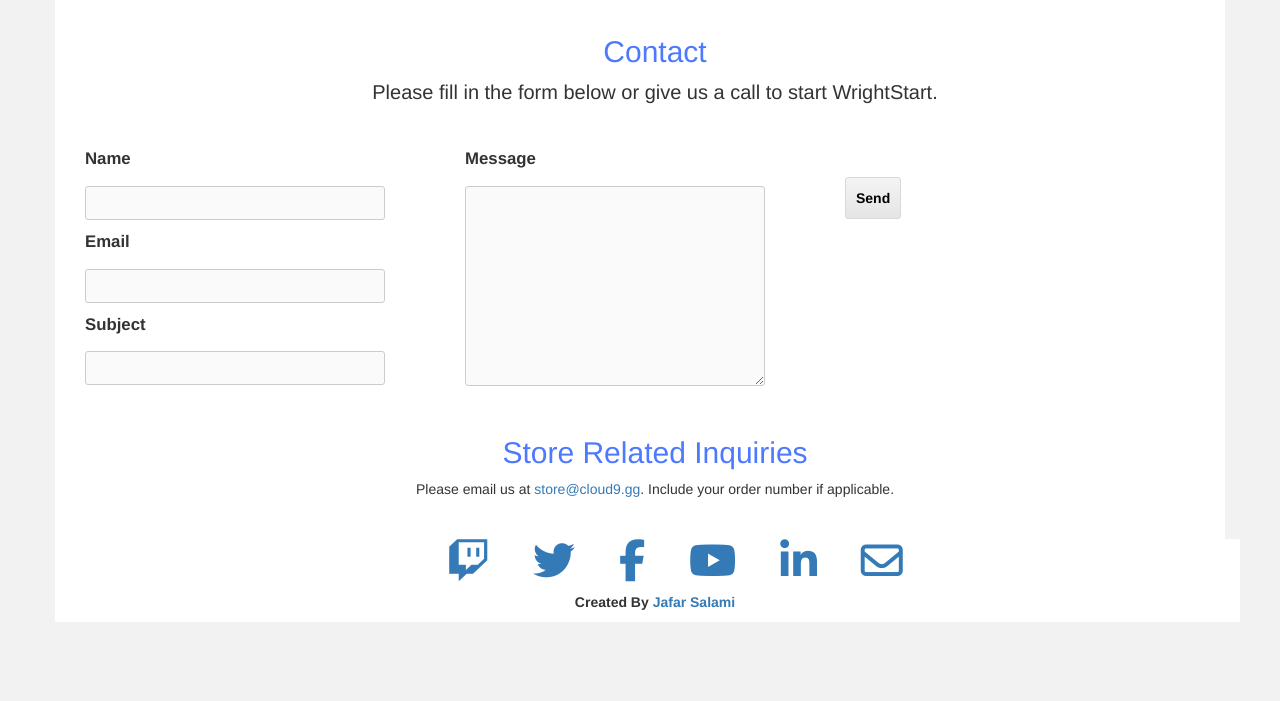
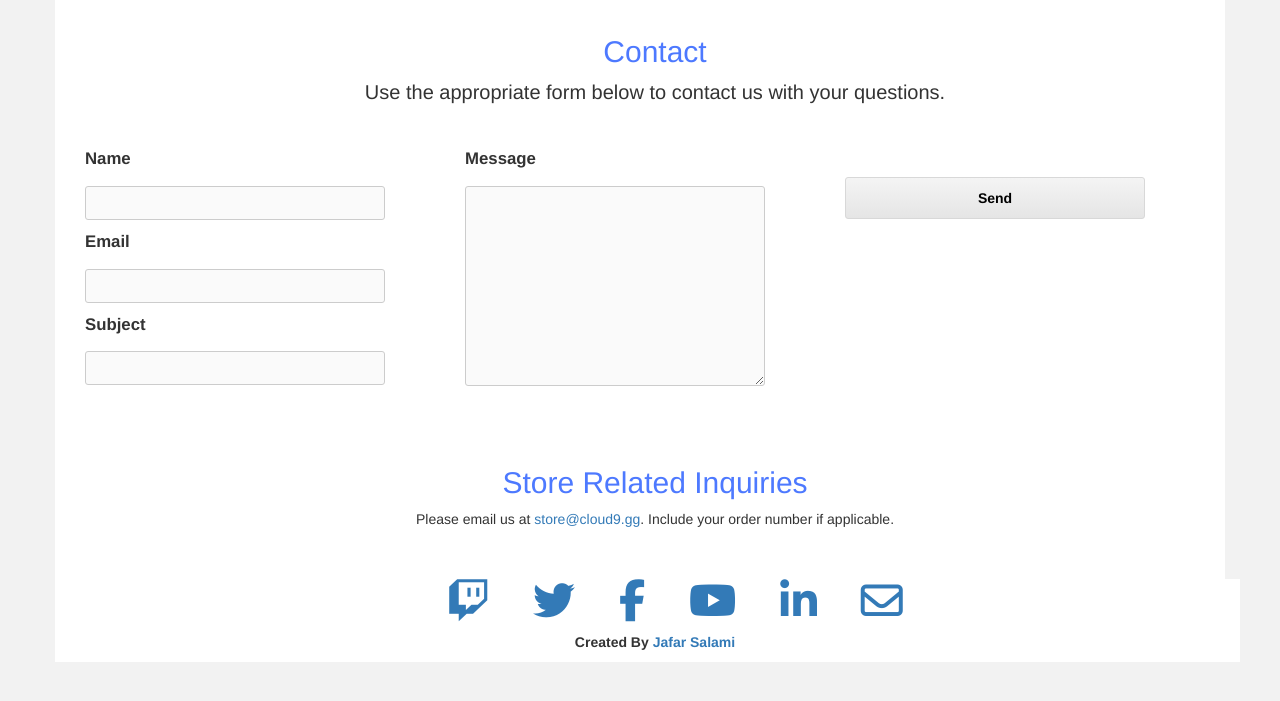
Before and after one commit to jafar70/cloud9, a Flask app: page /contact in a window 1280 px wide. Shown: the part 80-781 px from the top of the page. Run offline with Flask 2, Linux system fonts and the light colour scheme; some libraries are stand-ins or nearby versions.

Commit message:
final website

```diff
--- a/static/css/style.css
+++ b/static/css/style.css
@@ -152,6 +152,7 @@ form input#submit {
           border-radius: 3px;
   border:1px solid #d8d8d8;
   padding: 10px;
+  width: 300px;
   font-weight:bold;
   text-align: center;
   color: #000000;
--- a/templates/contact.html
+++ b/templates/contact.html
@@ -9,7 +9,7 @@
     <div class="container" style="background-color: transparent;">
       <div class="col-md-12" style="text-align:center;padding-bottom:20px;">
         <h2>Contact</h2>
-        <p style="font-size:20px;">Please fill in the form below or give us a call to start WrightStart.</p>
+        <p style="font-size:20px;">Use the appropriate form below to contact us with your questions.</p>
       </div>
     </div>
 
@@ -54,7 +54,7 @@
     </form>
 
     <div class="container" style="background-color: transparent;">
-      <div class="col-md-12" style="text-align:center;padding-bottom:30px;">
+      <div class="col-md-12" style="text-align:center;padding-bottom:40px;padding-top:30px;">
         <h2>Store Related Inquiries</h2>
         <p>Please email us at <a href="mailto:store@cloud9.gg">store@cloud9.gg</a>. Include your order number if applicable.</p>
       </div>
```
